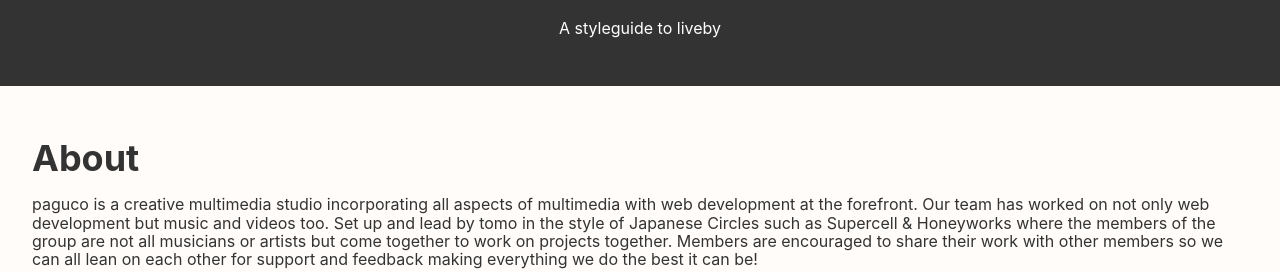
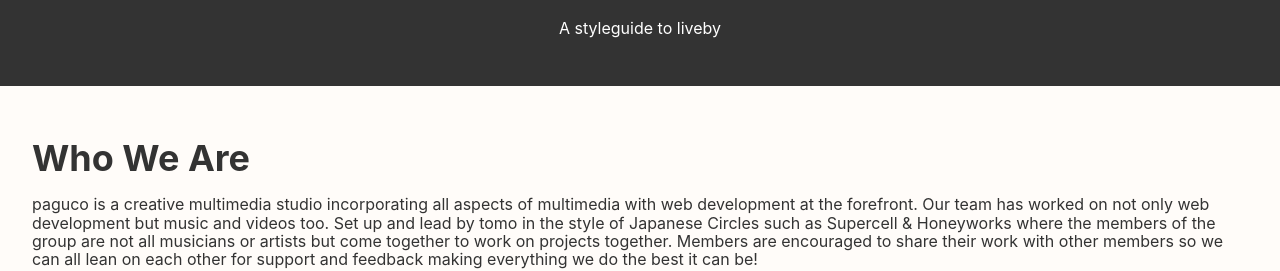
Before and after one commit to uchuuio/website, a Vue app: page / in a window 1280 px wide. Shown: the part 1260-1531 px from the top of the page. Built offline with nearby package versions, Linux system fonts and the light colour scheme.

Commit message:
About -> Who We Are

```diff
--- a/src/components/About.vue
+++ b/src/components/About.vue
@@ -1,6 +1,6 @@
 <template>
   <div id="about" class="about mw8 mw9-ns center pa3 ph4-ns">
-    <h3 class="f2 mb1">About</h3>
+    <h3 class="f2 mb1">Who We Are</h3>
     <p>paguco is a creative multimedia studio incorporating all aspects of multimedia with web development at the forefront. Our team has worked on not only web development but music and videos too. Set up and lead by tomo in the style of Japanese Circles such as Supercell & Honeyworks where the members of the group are not all musicians or artists but come together to work on projects together. Members are encouraged to share their work with other members so we can all lean on each other for support and feedback making everything we do the best it can be!</p>
     <p>The team is currently made of:</p>
     <div class="cf ph2-ns">
```
